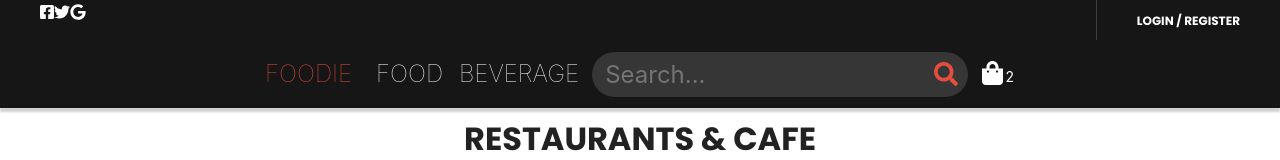
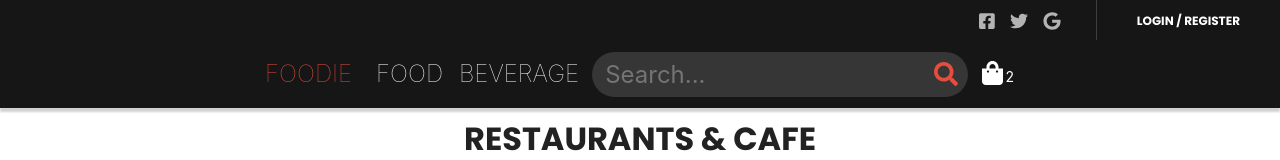
Before and after one commit to Alicia-Sheng/Foodie-WebVersion, a React app: page / in a window 1280 px wide. Shown: the top 160 px of the page. Built offline with nearby package versions, Linux system fonts and the light colour scheme.

Commit message:
Update Header.js

```diff
--- a/src/components/Header/Header.js
+++ b/src/components/Header/Header.js
@@ -13,7 +13,7 @@ const Header = () => (
                 <div className="topbar-register">
                     <Link to="/account/login" className="log-popup-btn" title="Login" itemProp="url">LOGIN </Link> / <Link to="/account/register" className="sign-popup-btn" title="Register" itemProp="url"> REGISTER</Link>
                 </div>
-                <div className="social-media-login">
+                <div div className="social1">
                     <a href="#" title="Facebook" itemProp="url" target="_blank"><FontAwesomeIcon icon={faFacebookSquare} /></a>
                     <a href="#" title="Twitter" itemProp="url" target="_blank"><FontAwesomeIcon icon={faTwitter} /></a>
                     <a href="#" title="Google Plus" itemProp="url" target="_blank"><FontAwesomeIcon icon={faGoogle} /></a>
```
